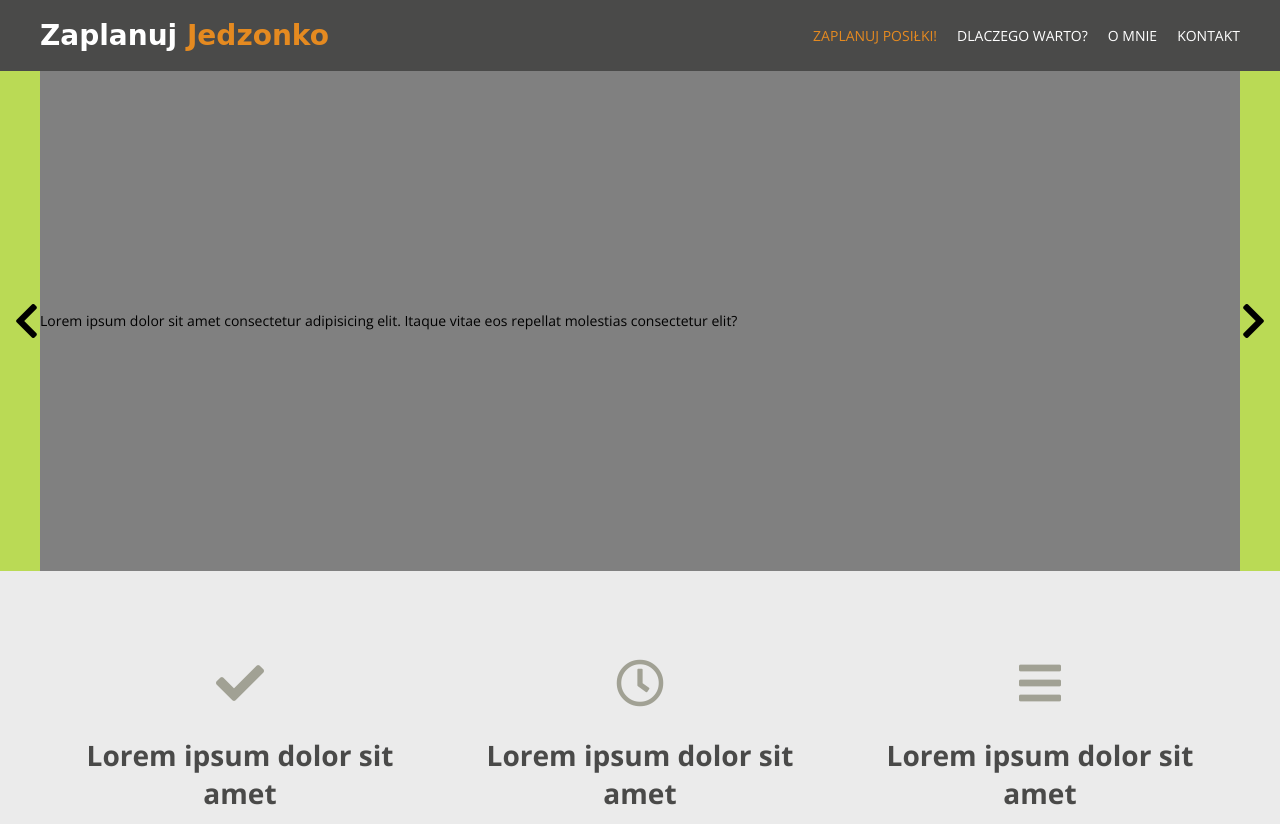
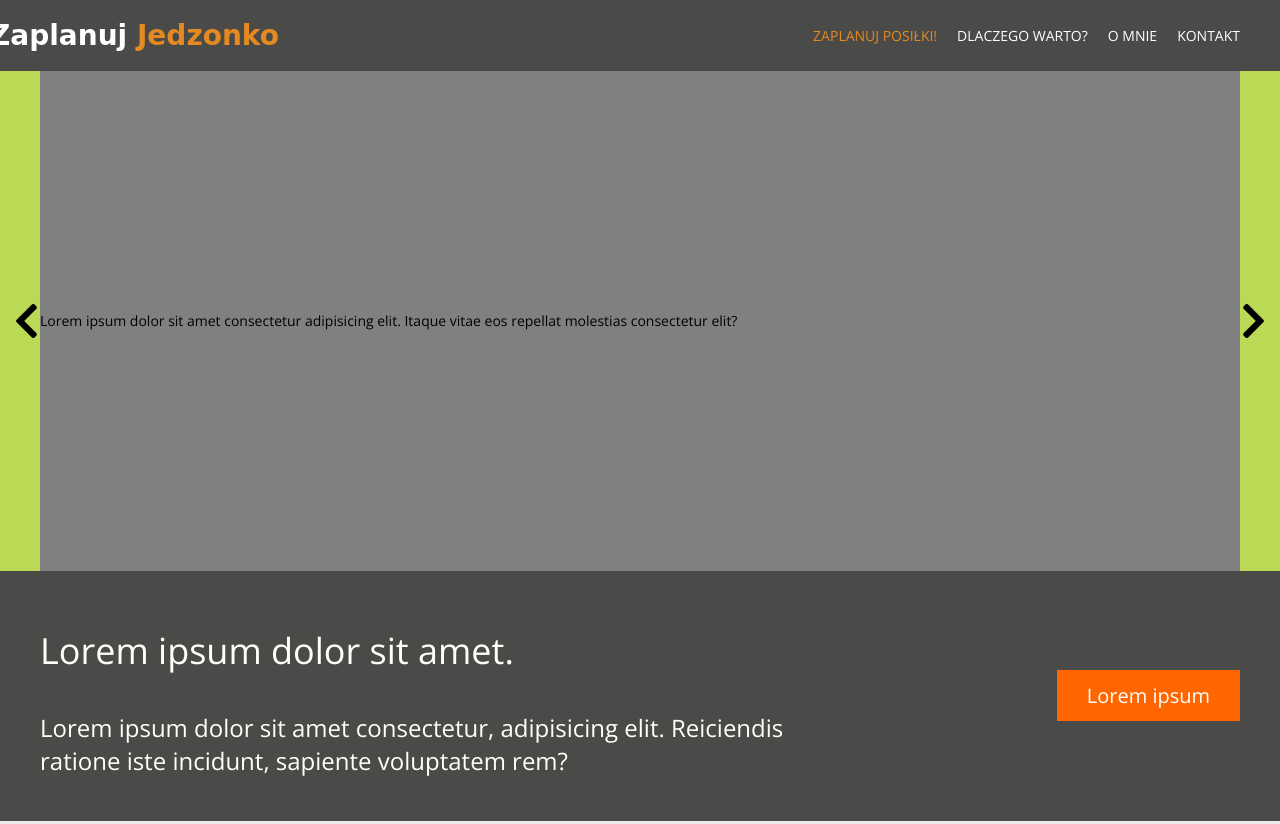
Before and after one commit to Victori3/ScrumLab_Zaplanuj_Jedzonko, a website: page development/index.html in a window 1280 px wide. Shown: the top 824 px of the page. Drawn offline with nearby package versions, Linux system fonts and the light colour scheme; files that its build step writes are made by us from their sources; a web font is replaced by a local one.

Commit message:
1_3_callToAction

```diff
--- a/development/index.html
+++ b/development/index.html
@@ -36,8 +36,17 @@
       <i class="fas fa-chevron-right"></i>
       </div>
     </section>
-    <section>
+    <section class="cta">
       <!-- CTA + button -->
+      <div class="container">
+        <div class="cta_left">
+          <h3 class="left__header">Lorem ipsum dolor sit amet.</h3>
+          <p class="left__text">Lorem ipsum dolor sit amet consectetur, adipisicing elit. Reiciendis ratione iste incidunt, sapiente voluptatem rem?</p>
+        </div>
+        <div class="cta_right">
+          <a href="#" class="cta__btn">Lorem ipsum</a>
+        </div>
+      </div>
     </section>
     <!-- features -->
     <section class="features">
@@ -64,6 +73,7 @@
           </div>
         </div>
       </div>
+    </section>
       <section>
         <!-- features -->
       </section>
@@ -80,8 +90,7 @@
               Donec placerat nisl magna, et faucibus arcu condimentum sed. Lorem ipsum dolor sit amet, consectetur
               adipiscing elit. Aliquam at porttitor sem. Aliquam erat volutpat. Donec placerat nisl magna, et faucibus
               arcu
-              condimentum sed.
-              <p>
+              condimentum sed.</p>
           </div>
         </div>
         <section>
--- a/development/scss/main.scss
+++ b/development/scss/main.scss
@@ -30,6 +30,7 @@ header {
     color: #4a4a49;
     font-family: 'Charmonman', cursive;
     width: 25%;
+    margin-left: -50px;
   }
 
   .menu {
@@ -128,3 +129,33 @@ header {
   }
 
 }
+
+.cta{
+  background: #4a4a49;
+  color: #FFFFFA;
+  .container{
+    height: 250px;
+    .cta_left{
+      width: 66%;
+      font-size: 24px;
+
+      .left__header{
+        font-size: 1.5em;
+        font-weight: 400;
+      }
+      .left__text{
+        font-weight: 400;
+      }
+    }
+    .cta_right{
+      .cta__btn{
+        background: #FF6600;
+        text-decoration: none;
+        font-size: 20px;
+        color: #FFFFFA;
+        padding: 12px 30px;
+      }
+    }
+  }
+
+}
```
